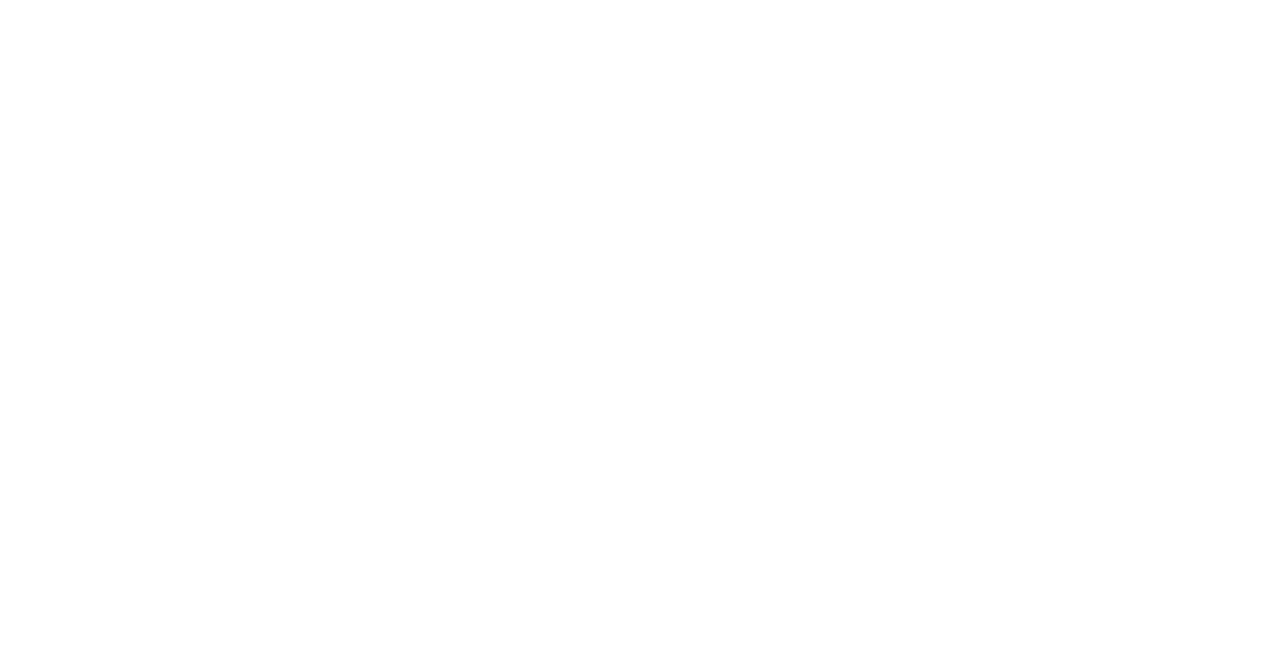
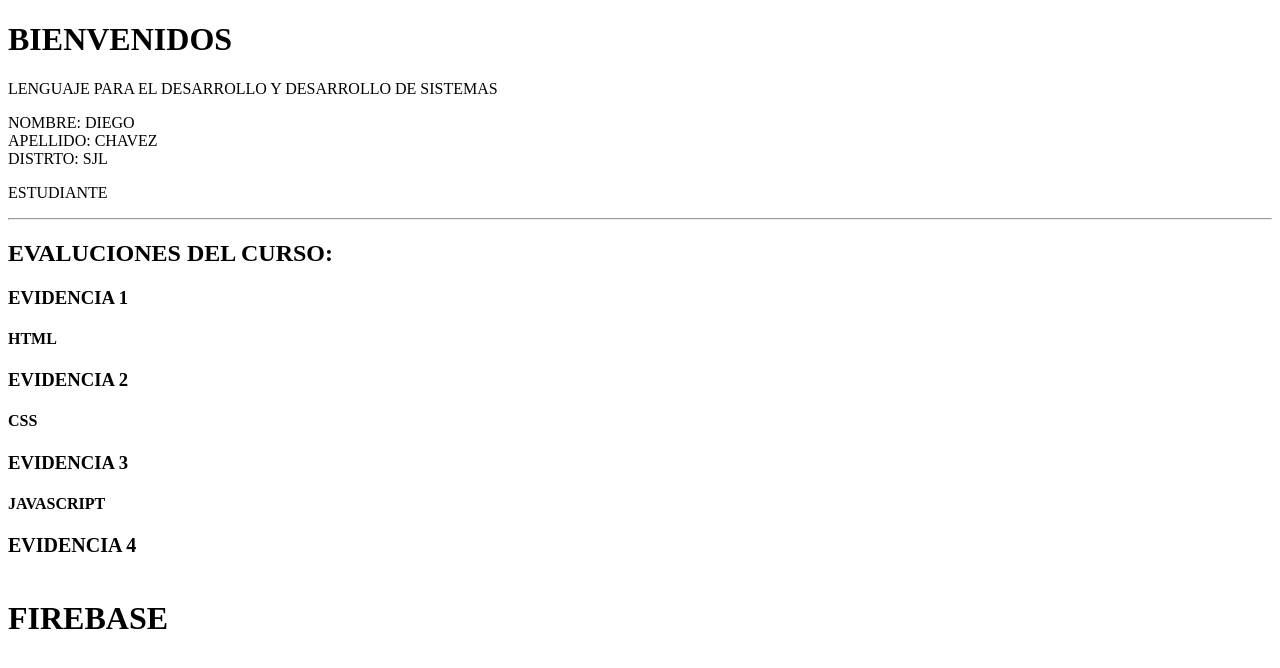
Before and after one commit to diegochvz17/certus_proyecto_lenguaje, a plain HTML site: page INDEX.HTML in a window 1280 px wide. Drawn offline with Linux system fonts and the light colour scheme.

Commit message:
Cambio hasta 27-8

```diff
--- a/INDEX.HTML
+++ b/INDEX.HTML
@@ -6,6 +6,43 @@
     <title>Mi primera pagina web</title>
 </head>
 <body>
+   <H1>BIENVENIDOS</H1>
+    <p>LENGUAJE PARA EL DESARROLLO Y DESARROLLO DE SISTEMAS
+    </p> <!-- el parrafo coloca un enter automatico-->
+<P>NOMBRE: DIEGO <br>
+APELLIDO: CHAVEZ <br>
+DISTRTO: SJL
+</P>
+<p>ESTUDIANTE
+</p>
+
+<hr>
+<H2>EVALUCIONES DEL CURSO:</H2>
+<H3>EVIDENCIA 1</H3>
+<H4>HTML</H4>
+<H3>EVIDENCIA 2</H3>
+<H4>CSS</H4>
+<H3>EVIDENCIA 3</H3>
+<H4 style="font-size: 100%;">JAVASCRIPT</H4>
+<H3 style="font-size: 20px;">EVIDENCIA 4</H3>
+<H4 style="font-size: 2em;">FIREBASE</H4>
+
+
+
+
+
+
+
+
+
+
+
+
+
+
+
+
+
 
 </body>
 </html>
```
